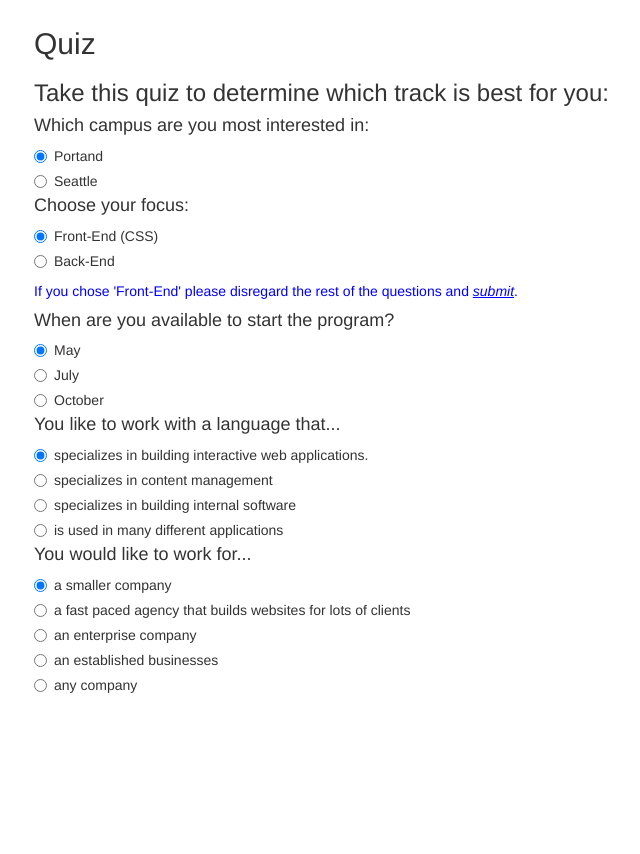
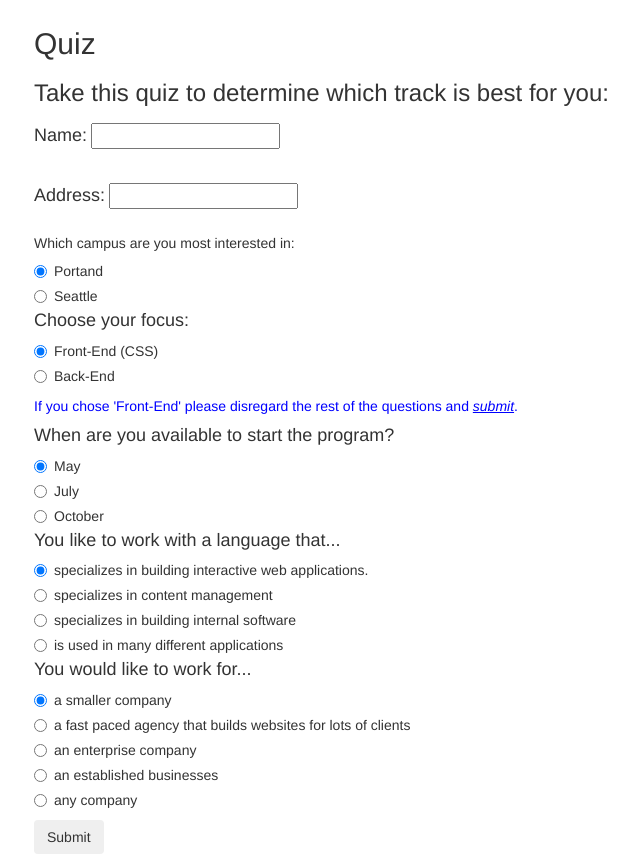
Before and after one commit to Epicodus-MT/track-suggester, a plain HTML site: page index.html in a window 1280 px wide. Shown: the part 1086-1940 px from the top of the page, without its empty margins (36-676 px from the left). Before the commit the page ends 1791 px from the top, so only its background shows below. Drawn offline with Linux system fonts and the light colour scheme.

Commit message:
add HTML name and address of person and edit code to include form

```diff
--- a/index.html
+++ b/index.html
@@ -1,11 +1,11 @@
 <!DOCTYPE html>
 <html>
   <head>
+    <title>Tracker Suggester</title>
     <link href="css/bootstrap.css" rel="stylesheet" type="text/css">
     <link href="css/styles.css" rel="stylesheet" type="text/css">
     <script src="js/jquery.js"></script>
     <script src="js/scripts.js"></script>
-    <title>Tracker Suggester</title>
   </head>
   <body>
     <div class="container">
@@ -63,9 +63,18 @@
     <div class="container">
       <h2>Quiz</h2>
       <h3>Take this quiz to determine which track is best for you:</h3>
+      <form id="quiz">
+      <div class="form-group">
+          <label for="name"><h4>Name:</h4></label>
+          <input id="name" class="personal-info" type="text">
+        </div>
+        <div class="form-group">
+          <label for="address"><h4>Address:</h4></label>
+          <input id="address" class="personal-info" type="text">
+        </div>
 
         <div class="radio">
-        <h4>Which campus are you most interested in:</h4>
+          <h5>Which campus are you most interested in:</h5>
           <label>
             <input type="radio" name="location" value="portland" checked>
             Portand
@@ -171,7 +180,9 @@
              any company
           </label>
         </div>
-
+        <button type="submit" class="btn">Submit</button>
+      </form>
+      <div id="output">
 
 
 
--- a/js/scripts.js
+++ b/js/scripts.js
@@ -42,3 +42,13 @@ function myCNet() {
         button.style.display = 'none';
     }
 }
+
+$(document).ready(function() {
+  $("form#quiz").submit(function(event) {
+//    event.preventDefault();
+//    var number1 = parseInt($("name").val());
+//    var number2 = parseInt($("#add2").val());
+//    var result = add(number1, number2);
+//    $("#output").text(result);
+  });
+});
```
Lines whose indentation alone changed are shown as unchanged.
